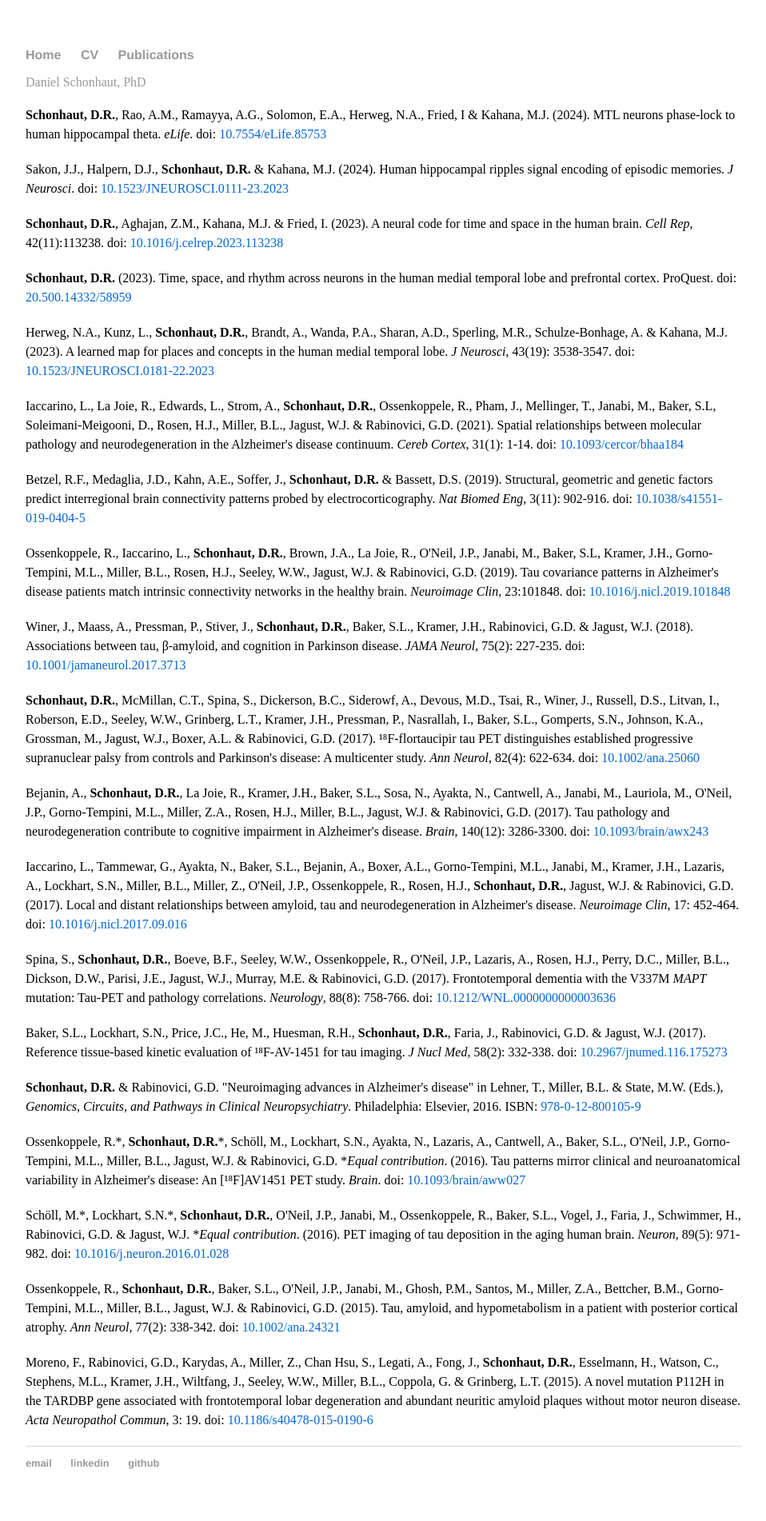
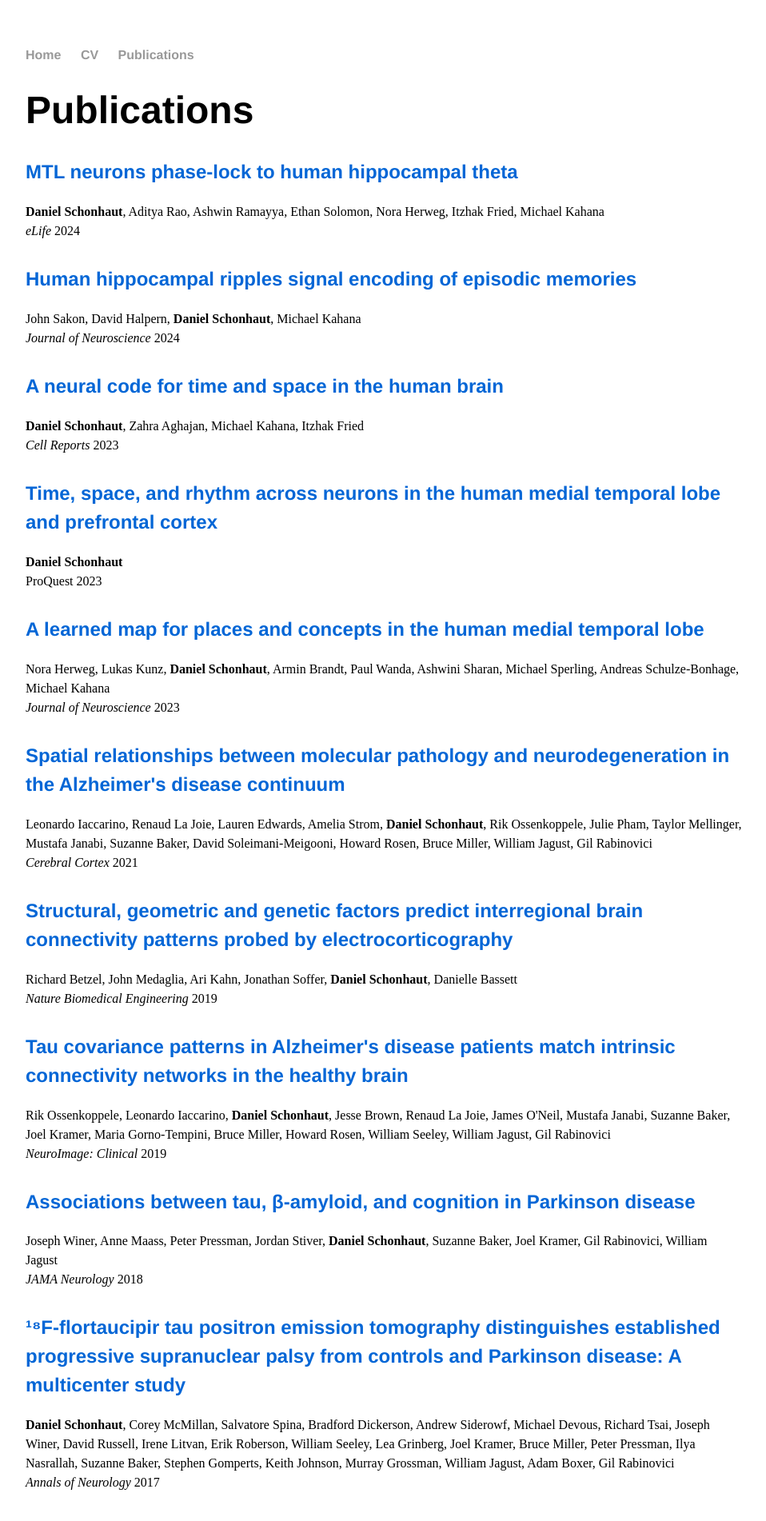
Before and after one commit to dschonhaut/dschonhaut.github.io, a Jekyll site: the page built from publications/index.html, in a window 1280 px wide. Shown: the top 1902 px of the page at 80% size, without its empty margins (160-1118 px from the left). Built offline with Jekyll 4.4.1, drawn with Linux system fonts in a browser that asks for light colours; some of the changed text lies outside the part shown.

Commit message:
Reformat CV and publications

```diff
--- a/index.html
+++ b/index.html
@@ -1,10 +1,10 @@
 ---
 layout: default
-title: Daniel Schonhaut, Ph.D
+title: Daniel Schonhaut, PhD
 ---
 <div class="blurb">
-    <h1>Daniel Schonhaut, Ph.D</h1>
-    <h2><img class="profile-pic" src="/assets/images/headshot.jpg" alt="Daniel Schonhaut">I am a cognitive neuroscientist at the University of California, San Francisco, applying data science and machine learning principles to brain imaging data in the study of memory and Alzheimer's disease.</a></h2>
+    <h1>Daniel Schonhaut, PhD</h1>
+    <h2><img class="profile-pic" src="/assets/images/headshot.jpg" alt="Daniel Schonhaut">I am a cognitive neuroscientist at UCSF, applying data science and machine learning to brain imaging and the study of memory and Alzheimer's disease.</a></h2>
     <p>How do our brains so effortlessly encode the events of our lives in memory? How are these memories organized and retrieved? What happens to the brains of people with Alzheimer's disease, and how do disease-related changes lead to cognitive decline?</p>
     <p>My research uses advanced neuroimaging techniques and computational methods to investigate these fundamental questions about human memory in health and disease. On the neural side, I utilize intracranial EEG, high-resolution MRI, and PET imaging to probe brain structure and function. On the psychological side, I work with task-based cognitive testing data, naturalistic experiments using immersive computer games, and survey responses to assess cognition and behavior.</p>
     <p>Through collaboration with clinicians and researchers at UCSF's Memory and Aging Center, I am working to develop richer models of Alzheimer's disease progression that enable prediction at the individual patient level. Ongoing collaborations with other researchers include projects implementing neuroimaging in clinical trials and nationwide studies, and exploration of large, longitudinal datasets that connect imaging biomarkers with fluid assays, genetics, and cognitive testing.</p>
--- a/publications/index.html
+++ b/publications/index.html
@@ -2,15 +2,16 @@
 layout: default
 title: Publications
 ---
-<a href="/" class="name-header">Daniel Schonhaut, PhD</a>
+<div>
+<h1>Publications</h1>
 
 <div class="content-wrapper">
     <style>
         .publication-list {
-            margin-top: 20px;
+            margin-top: 30px;
         }
         .publication {
-            margin-bottom: 20px;
+            margin-bottom: 30px;
             line-height: 1.5;
         }
         .publication em {
@@ -27,79 +28,117 @@ title: Publications
 
     <div class="publication-list">
         <div class="publication">
-            <strong>Schonhaut, D.R.</strong>, Rao, A.M., Ramayya, A.G., Solomon, E.A., Herweg, N.A., Fried, I & Kahana, M.J. (2024). MTL neurons phase-lock to human hippocampal theta. <em>eLife</em>. doi: <a href="https://doi.org/10.7554/eLife.85753">10.7554/eLife.85753</a>
+            <a href="https://doi.org/10.7554/eLife.85753"><h2>MTL neurons phase-lock to human hippocampal theta</h2></a>
+            <strong>Daniel Schonhaut</strong>, Aditya Rao, Ashwin Ramayya, Ethan Solomon, Nora Herweg, Itzhak Fried, Michael Kahana<br />
+            <em>eLife</em> 2024
         </div>
 
         <div class="publication">
-            Sakon, J.J., Halpern, D.J., <strong>Schonhaut, D.R.</strong> & Kahana, M.J. (2024). Human hippocampal ripples signal encoding of episodic memories. <em>J Neurosci</em>. doi: <a href="https://doi.org/10.1523/JNEUROSCI.0111-23.2023">10.1523/JNEUROSCI.0111-23.2023</a>
+            <a href="https://doi.org/10.1523/JNEUROSCI.0111-23.2023"><h2>Human hippocampal ripples signal encoding of episodic memories</h2></a>
+            John Sakon, David Halpern, <strong>Daniel Schonhaut</strong>, Michael Kahana<br />
+            <em>Journal of Neuroscience</em> 2024
         </div>
 
         <div class="publication">
-            <strong>Schonhaut, D.R.</strong>, Aghajan, Z.M., Kahana, M.J. & Fried, I. (2023). A neural code for time and space in the human brain. <em>Cell Rep</em>, 42(11):113238. doi: <a href="https://doi.org/10.1016/j.celrep.2023.113238">10.1016/j.celrep.2023.113238</a>
+            <a href="https://doi.org/10.1016/j.celrep.2023.113238"><h2>A neural code for time and space in the human brain</h2></a>
+            <strong>Daniel Schonhaut</strong>, Zahra Aghajan, Michael Kahana, Itzhak Fried<br />
+            <em>Cell Reports</em> 2023
         </div>
 
         <div class="publication">
-            <strong>Schonhaut, D.R.</strong> (2023). Time, space, and rhythm across neurons in the human medial temporal lobe and prefrontal cortex. ProQuest. doi: <a href="https://doi.org/20.500.14332/58959">20.500.14332/58959</a>
+            <a href="https://doi.org/20.500.14332/58959"><h2>Time, space, and rhythm across neurons in the human medial temporal lobe and prefrontal cortex</h2></a>
+            <strong>Daniel Schonhaut</strong><br />
+            ProQuest 2023
         </div>
 
         <div class="publication">
-            Herweg, N.A., Kunz, L., <strong>Schonhaut, D.R.</strong>, Brandt, A., Wanda, P.A., Sharan, A.D., Sperling, M.R., Schulze-Bonhage, A. & Kahana, M.J. (2023). A learned map for places and concepts in the human medial temporal lobe. <em>J Neurosci</em>, 43(19): 3538-3547. doi: <a href="https://doi.org/10.1523/JNEUROSCI.0181-22.2023">10.1523/JNEUROSCI.0181-22.2023</a>
+            <a href="https://doi.org/10.1523/JNEUROSCI.0181-22.2023"><h2>A learned map for places and concepts in the human medial temporal lobe</h2></a>
+            Nora Herweg, Lukas Kunz, <strong>Daniel Schonhaut</strong>, Armin Brandt, Paul Wanda, Ashwini Sharan, Michael Sperling, Andreas Schulze-Bonhage, Michael Kahana<br />
+            <em>Journal of Neuroscience</em> 2023
         </div>
 
         <div class="publication">
-            Iaccarino, L., La Joie, R., Edwards, L., Strom, A., <strong>Schonhaut, D.R.</strong>, Ossenkoppele, R., Pham, J., Mellinger, T., Janabi, M., Baker, S.L, Soleimani-Meigooni, D., Rosen, H.J., Miller, B.L., Jagust, W.J. & Rabinovici, G.D. (2021). Spatial relationships between molecular pathology and neurodegeneration in the Alzheimer's disease continuum. <em>Cereb Cortex</em>, 31(1): 1-14. doi: <a href="https://doi.org/10.1093/cercor/bhaa184">10.1093/cercor/bhaa184</a>
+            <a href="https://doi.org/10.1093/cercor/bhaa184"><h2>Spatial relationships between molecular pathology and neurodegeneration in the Alzheimer's disease continuum</h2></a>
+            Leonardo Iaccarino, Renaud La Joie, Lauren Edwards, Amelia Strom, <strong>Daniel Schonhaut</strong>, Rik Ossenkoppele, Julie Pham, Taylor Mellinger, Mustafa Janabi, Suzanne Baker, David Soleimani-Meigooni, Howard Rosen, Bruce Miller, William Jagust, Gil Rabinovici<br />
+            <em>Cerebral Cortex</em> 2021
         </div>
 
         <div class="publication">
-            Betzel, R.F., Medaglia, J.D., Kahn, A.E., Soffer, J., <strong>Schonhaut, D.R.</strong> & Bassett, D.S. (2019). Structural, geometric and genetic factors predict interregional brain connectivity patterns probed by electrocorticography. <em>Nat Biomed Eng</em>, 3(11): 902-916. doi: <a href="https://doi.org/10.1038/s41551-019-0404-5">10.1038/s41551-019-0404-5</a>
+            <a href="https://doi.org/10.1038/s41551-019-0404-5"><h2>Structural, geometric and genetic factors predict interregional brain connectivity patterns probed by electrocorticography</h2></a>
+            Richard Betzel, John Medaglia, Ari Kahn, Jonathan Soffer, <strong>Daniel Schonhaut</strong>, Danielle Bassett<br />
+            <em>Nature Biomedical Engineering</em> 2019
         </div>
 
         <div class="publication">
-            Ossenkoppele, R., Iaccarino, L., <strong>Schonhaut, D.R.</strong>, Brown, J.A., La Joie, R., O'Neil, J.P., Janabi, M., Baker, S.L, Kramer, J.H., Gorno-Tempini, M.L., Miller, B.L., Rosen, H.J., Seeley, W.W., Jagust, W.J. & Rabinovici, G.D. (2019). Tau covariance patterns in Alzheimer's disease patients match intrinsic connectivity networks in the healthy brain. <em>Neuroimage Clin</em>, 23:101848. doi: <a href="https://doi.org/10.1016/j.nicl.2019.101848">10.1016/j.nicl.2019.101848</a>
+            <a href="https://doi.org/10.1016/j.nicl.2019.101848"><h2>Tau covariance patterns in Alzheimer's disease patients match intrinsic connectivity networks in the healthy brain</h2></a>
+            Rik Ossenkoppele, Leonardo Iaccarino, <strong>Daniel Schonhaut</strong>, Jesse Brown, Renaud La Joie, James O'Neil, Mustafa Janabi, Suzanne Baker, Joel Kramer, Maria Gorno-Tempini, Bruce Miller, Howard Rosen, William Seeley, William Jagust, Gil Rabinovici<br />
+            <em>NeuroImage: Clinical</em> 2019
         </div>
 
         <div class="publication">
-            Winer, J., Maass, A., Pressman, P., Stiver, J., <strong>Schonhaut, D.R.</strong>, Baker, S.L., Kramer, J.H., Rabinovici, G.D. & Jagust, W.J. (2018). Associations between tau, β-amyloid, and cognition in Parkinson disease. <em>JAMA Neurol</em>, 75(2): 227-235. doi: <a href="https://doi.org/10.1001/jamaneurol.2017.3713">10.1001/jamaneurol.2017.3713</a>
+            <a href="https://doi.org/10.1001/jamaneurol.2017.3713"><h2>Associations between tau, β-amyloid, and cognition in Parkinson disease</h2></a>
+            Joseph Winer, Anne Maass, Peter Pressman, Jordan Stiver, <strong>Daniel Schonhaut</strong>, Suzanne Baker, Joel Kramer, Gil Rabinovici, William Jagust<br />
+            <em>JAMA Neurology</em> 2018
         </div>
 
         <div class="publication">
-            <strong>Schonhaut, D.R.</strong>, McMillan, C.T., Spina, S., Dickerson, B.C., Siderowf, A., Devous, M.D., Tsai, R., Winer, J., Russell, D.S., Litvan, I., Roberson, E.D., Seeley, W.W., Grinberg, L.T., Kramer, J.H., Pressman, P., Nasrallah, I., Baker, S.L., Gomperts, S.N., Johnson, K.A., Grossman, M., Jagust, W.J., Boxer, A.L. & Rabinovici, G.D. (2017). ¹⁸F-flortaucipir tau PET distinguishes established progressive supranuclear palsy from controls and Parkinson's disease: A multicenter study. <em>Ann Neurol</em>, 82(4): 622-634. doi: <a href="https://doi.org/10.1002/ana.25060">10.1002/ana.25060</a>
+            <a href="https://doi.org/10.1002/ana.25060"><h2>¹⁸F-flortaucipir tau positron emission tomography distinguishes established progressive supranuclear palsy from controls and Parkinson disease: A multicenter study</h2></a>
+            <strong>Daniel Schonhaut</strong>, Corey McMillan, Salvatore Spina, Bradford Dickerson, Andrew Siderowf, Michael Devous, Richard Tsai, Joseph Winer, David Russell, Irene Litvan, Erik Roberson, William Seeley, Lea Grinberg, Joel Kramer, Bruce Miller, Peter Pressman, Ilya Nasrallah, Suzanne Baker, Stephen Gomperts, Keith Johnson, Murray Grossman, William Jagust, Adam Boxer, Gil Rabinovici<br />
+            <em>Annals of Neurology</em> 2017
         </div>
 
         <div class="publication">
-            Bejanin, A., <strong>Schonhaut, D.R.</strong>, La Joie, R., Kramer, J.H., Baker, S.L., Sosa, N., Ayakta, N., Cantwell, A., Janabi, M., Lauriola, M., O'Neil, J.P., Gorno-Tempini, M.L., Miller, Z.A., Rosen, H.J., Miller, B.L., Jagust, W.J. & Rabinovici, G.D. (2017). Tau pathology and neurodegeneration contribute to cognitive impairment in Alzheimer's disease. <em>Brain</em>, 140(12): 3286-3300. doi: <a href="https://doi.org/10.1093/brain/awx243">10.1093/brain/awx243</a>
+            <a href="https://doi.org/10.1093/brain/awx243"><h2>Tau pathology and neurodegeneration contribute to cognitive impairment in Alzheimer's disease</h2></a>
+            Alexandre Bejanin, <strong>Daniel Schonhaut</strong>, Renaud La Joie, Joel Kramer, Suzanne Baker, Natasha Sosa, Nagehan Ayakta, Averill Cantwell, Mustafa Janabi, Mariella Lauriola, James O'Neil, Maria Gorno-Tempini, Zachary Miller, Howard Rosen, Bruce Miller, William Jagust, Gil Rabinovici<br />
+            <em>Brain</em> 2017
         </div>
 
         <div class="publication">
-            Iaccarino, L., Tammewar, G., Ayakta, N., Baker, S.L., Bejanin, A., Boxer, A.L., Gorno-Tempini, M.L., Janabi, M., Kramer, J.H., Lazaris, A., Lockhart, S.N., Miller, B.L., Miller, Z., O'Neil, J.P., Ossenkoppele, R., Rosen, H.J., <strong>Schonhaut, D.R.</strong>, Jagust, W.J. & Rabinovici, G.D. (2017). Local and distant relationships between amyloid, tau and neurodegeneration in Alzheimer's disease. <em>Neuroimage Clin</em>, 17: 452-464. doi: <a href="https://doi.org/10.1016/j.nicl.2017.09.016">10.1016/j.nicl.2017.09.016</a>
+            <a href="https://doi.org/10.1016/j.nicl.2017.09.016"><h2>Local and distant relationships between amyloid, tau and neurodegeneration in Alzheimer's disease</h2></a>
+            Leonardo Iaccarino, Gautam Tammewar, Nagehan Ayakta, Suzanne Baker, Alexandre Bejanin, Adam Boxer, Maria Gorno-Tempini, Mustafa Janabi, Joel Kramer, Andreas Lazaris, Samuel Lockhart, Bruce Miller, Zachary Miller, James O'Neil, Rik Ossenkoppele, Howard Rosen, <strong>Daniel Schonhaut</strong>, William Jagust, Gil Rabinovici<br />
+            <em>NeuroImage: Clinical</em> 2017
         </div>
 
         <div class="publication">
-            Spina, S., <strong>Schonhaut, D.R.</strong>, Boeve, B.F., Seeley, W.W., Ossenkoppele, R., O'Neil, J.P., Lazaris, A., Rosen, H.J., Perry, D.C., Miller, B.L., Dickson, D.W., Parisi, J.E., Jagust, W.J., Murray, M.E. & Rabinovici, G.D. (2017). Frontotemporal dementia with the V337M <em>MAPT</em> mutation: Tau-PET and pathology correlations. <em>Neurology</em>, 88(8): 758-766. doi: <a href="https://doi.org/10.1212/WNL.0000000000003636">10.1212/WNL.0000000000003636</a>
+            <a href="https://doi.org/10.1212/WNL.0000000000003636"><h2>Frontotemporal dementia with the V337M <em>MAPT</em> mutation: Tau-PET and pathology correlations</h2></a>
+            Salvatore Spina, <strong>Daniel Schonhaut</strong>, Bradley Boeve, William Seeley, Rik Ossenkoppele, James O'Neil, Andreas Lazaris, Howard Rosen, Adam Boxer, David Perry, Bruce Miller, Dennis Dickson, Joseph Parisi, William Jagust, Melissa Murray, Gil Rabinovici<br />
+            <em>Neurology</em> 2017
         </div>
 
         <div class="publication">
-            Baker, S.L., Lockhart, S.N., Price, J.C., He, M., Huesman, R.H., <strong>Schonhaut, D.R.</strong>, Faria, J., Rabinovici, G.D. & Jagust, W.J. (2017). Reference tissue-based kinetic evaluation of ¹⁸F-AV-1451 for tau imaging. <em>J Nucl Med</em>, 58(2): 332-338. doi: <a href="https://doi.org/10.2967/jnumed.116.175273">10.2967/jnumed.116.175273</a>
+            <a href="https://doi.org/10.2967/jnumed.116.175273"><h2>Reference tissue-based kinetic evaluation of ¹⁸F-AV-1451 for tau imaging</h2></a>
+            Suzanne Baker, Samuel Lockhart, Julie Price, Mark He, Ronald Huesman, <strong>Daniel Schonhaut</strong>, Jamie Faria, Gil Rabinovici, William Jagust<br />
+            <em>Journal of Nuclear Medicine</em> 2017
         </div>
 
         <div class="publication">
-            <strong>Schonhaut, D.R.</strong> & Rabinovici, G.D. "Neuroimaging advances in Alzheimer's disease" in Lehner, T., Miller, B.L. & State, M.W. (Eds.), <em>Genomics, Circuits, and Pathways in Clinical Neuropsychiatry</em>. Philadelphia: Elsevier, 2016. ISBN: <a href="https://www.elsevier.com/books/genomics-circuits-and-pathways-in-clinical-neuropsychiatry/lehner/978-0-12-800105-9">978-0-12-800105-9</a>
+            <a href="https://www.elsevier.com/books/genomics-circuits-and-pathways-in-clinical-neuropsychiatry/lehner/978-0-12-800105-9"><h2>Neuroimaging advances in Alzheimer's disease</h2></a>
+            <strong>Daniel Schonhaut</strong>, Gil Rabinovici<br />
+            <em>Genomics, Circuits, and Pathways in Clinical Neuropsychiatry</em> 2016
         </div>
 
         <div class="publication">
-            Ossenkoppele, R.*, <strong>Schonhaut, D.R.</strong>*, Schöll, M., Lockhart, S.N., Ayakta, N., Lazaris, A., Cantwell, A., Baker, S.L., O'Neil, J.P., Gorno-Tempini, M.L., Miller, B.L., Jagust, W.J. & Rabinovici, G.D. *<em>Equal contribution</em>. (2016). Tau patterns mirror clinical and neuroanatomical variability in Alzheimer's disease: An [¹⁸F]AV1451 PET study. <em>Brain</em>. doi: <a href="https://doi.org/10.1093/brain/aww027">10.1093/brain/aww027</a>
+            <a href="https://doi.org/10.1093/brain/aww027"><h2>Tau PET patterns mirror clinical and neuroanatomical variability in Alzheimer's disease</h2></a>
+            Rik Ossenkoppele<sup>*</sup>, <strong>Daniel Schonhaut<sup>*</sup></strong>, Michael Schöll, Samuel Lockhart, Nagehan Ayakta, Suzanne Baker, James O'Neil, Mustafa Janabi, Andreas Lazaris, Averill Cantwell, Jacob Vogel, Miguel Santos, Zachary Miller, Brianne Bettcher, Keith Vossel, Joel Kramer, Maria Gorno-Tempini, Bruce Miller, William Jagust, Gil Rabinovici <em>(<sup>*</sup>Equal contribution)</em><br />
+            <em>Brain</em> 2016
         </div>
 
         <div class="publication">
-            Schöll, M.*, Lockhart, S.N.*, <strong>Schonhaut, D.R.</strong>, O'Neil, J.P., Janabi, M., Ossenkoppele, R., Baker, S.L., Vogel, J., Faria, J., Schwimmer, H., Rabinovici, G.D. & Jagust, W.J. *<em>Equal contribution</em>. (2016). PET imaging of tau deposition in the aging human brain. <em>Neuron</em>, 89(5): 971-982. doi: <a href="https://doi.org/10.1016/j.neuron.2016.01.028">10.1016/j.neuron.2016.01.028</a>
+            <a href="https://doi.org/10.1016/j.neuron.2016.01.028"><h2>PET imaging of tau deposition in the aging human brain</h2></a>
+            Michael Schöll<sup>*</sup>, Samuel Lockhart<sup>*</sup>, <strong>Daniel Schonhaut</strong>, James O'Neil, Mustafa Janabi, Rik Ossenkoppele, Suzanne Baker, Jacob Vogel, Jamie Faria, Henry Schwimmer, Gil Rabinovici, William Jagust <em>(<sup>*</sup>Equal contribution)</em><br />
+            <em>Neuron</em> 2016
         </div>
 
         <div class="publication">
-            Ossenkoppele, R., <strong>Schonhaut, D.R.</strong>, Baker, S.L., O'Neil, J.P., Janabi, M., Ghosh, P.M., Santos, M., Miller, Z.A., Bettcher, B.M., Gorno-Tempini, M.L., Miller, B.L., Jagust, W.J. & Rabinovici, G.D. (2015). Tau, amyloid, and hypometabolism in a patient with posterior cortical atrophy. <em>Ann Neurol</em>, 77(2): 338-342. doi: <a href="https://doi.org/10.1002/ana.24321">10.1002/ana.24321</a>
+            <a href="https://doi.org/10.1002/ana.24321"><h2>Tau, amyloid, and hypometabolism in a patient with posterior cortical atrophy</h2></a>
+            Rik Ossenkoppele, <strong>Daniel Schonhaut</strong>, Suzanne Baker, James O'Neil, Mustafa Janabi, Miguel Santos, Zachary Miller, Brianne Bettcher, Maria Gorno-Tempini, Bruce Miller, William Jagust, Gil Rabinovici<br />
+            <em>Annals of Neurology</em> 2015
         </div>
 
         <div class="publication">
-            Moreno, F., Rabinovici, G.D., Karydas, A., Miller, Z., Chan Hsu, S., Legati, A., Fong, J., <strong>Schonhaut, D.R.</strong>, Esselmann, H., Watson, C., Stephens, M.L., Kramer, J.H., Wiltfang, J., Seeley, W.W., Miller, B.L., Coppola, G. & Grinberg, L.T. (2015). A novel mutation P112H in the TARDBP gene associated with frontotemporal lobar degeneration and abundant neuritic amyloid plaques without motor neuron disease. <em>Acta Neuropathol Commun</em>, 3: 19. doi: <a href="https://doi.org/10.1186/s40478-015-0190-6">10.1186/s40478-015-0190-6</a>
+            <a href="https://doi.org/10.1186/s40478-015-0190-6"><h2>A novel mutation P112H in the <em>TARDBP</em> gene associated with frontotemporal lobar degeneration without motor neuron disease and abundant neuritic amyloid plaques</h2></a>
+            Fernando Moreno, Gil Rabinovici, Anna Karydas, Zachary Miller, Sandy Hsu, Andrea Legati, Jamie Fong, <strong>Daniel Schonhaut</strong>, Hermann Esselmann, Christa Watson, Melanie Stephens, Joel Kramer, Jens Wiltfang, William Seeley, Bruce Miller, Giovanni Coppola, Lea Grinberg<br />
+            <em>Acta Neuropathologica Communications</em> 2015
         </div>
     </div>
 </div>
```
Also changed, not shown: 1 other file.
